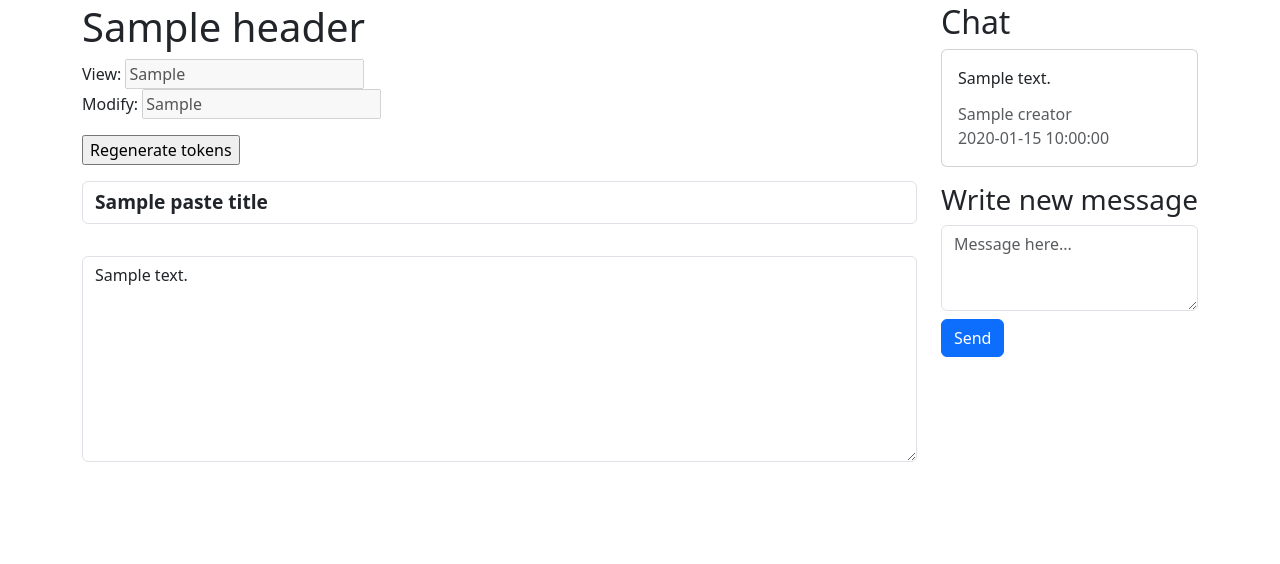
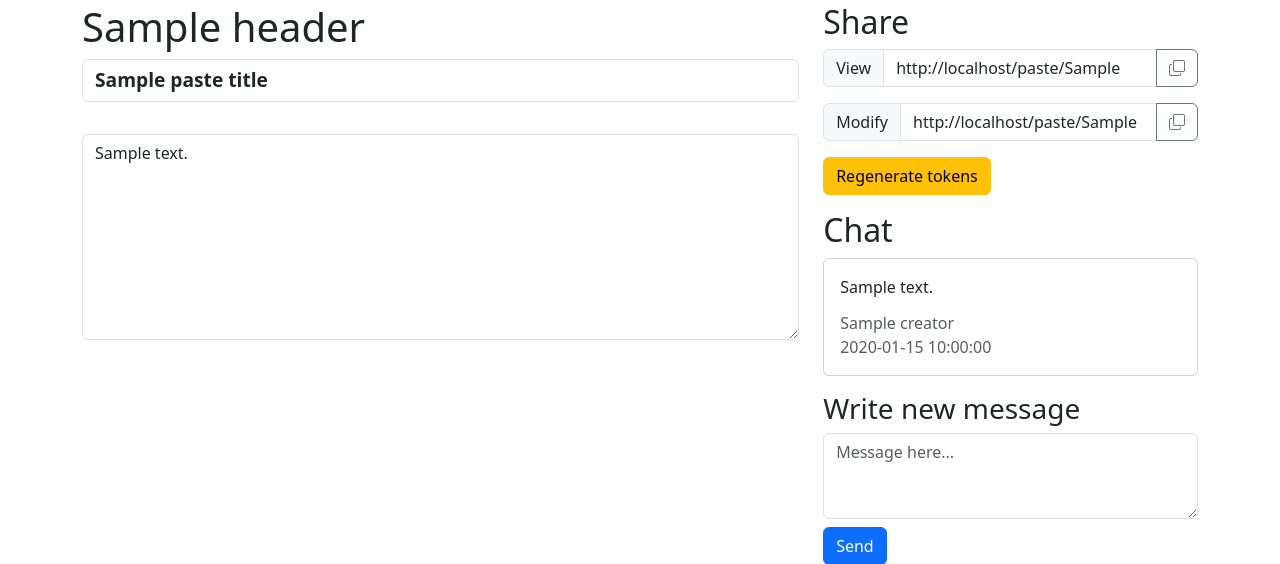
Before and after one commit to PyryL/toothpaste, a Flask app: template templates/paste.html in a window 1280 px wide. Shown: the part 53-617 px from the top of the page. Run offline with Flask 3, Linux system fonts and the light colour scheme; the template is opened without the code that fills it: most values are stand-ins (such as "Sample title", 1, 10 or a date in 2020).

Commit message:
redesigned token UI

```diff
--- /dev/null
+++ b/static/paste.js
@@ -0,0 +1,19 @@
+
+// substitute view and modify tokens to direct URL links
+document.addEventListener("DOMContentLoaded", () => {
+    for (let elementId of ["share-view", "share-modify"]) {
+        const element = document.querySelector(`#${elementId}`)
+        if (element === null) continue
+        element.value = `${location.origin}/paste/${element.value}`
+    }
+})
+
+/**
+ * @param {string} elementId Input element whose value to copy to clipboard.
+ */
+const copyInput = elementId => {
+    const value = document.querySelector(`#${elementId}`).value
+    navigator.clipboard.writeText(value)
+        .then(() => alert("Copied!"))
+        .catch(() => alert("Copying failed."))
+}
--- a/templates/paste.html
+++ b/templates/paste.html
@@ -7,19 +7,9 @@
         font-weight: 600;
     }
 </style>
+<script type="text/javascript" src="/static/paste.js"></script>
 {% endblock %}
 {% block content %}
-{% if share_view_token and share_modify_token %}
-<p>
-    <label for="share-view">View:</label>
-    <input id="share-view" value="{{ share_view_token }}" disabled><br>
-    <label for="share-modify">Modify:</label>
-    <input id="share-modify" value="{{ share_modify_token }}" disabled>
-    <form method="POST" action="/paste/regenerate-tokens/{{ modify_token }}">
-        <input type="submit" value="Regenerate tokens">
-    </form>
-</p>
-{% endif %}
 <form method="POST" action="/paste">
     <input type="hidden" name="modifyToken" value="{{ modify_token }}">
     {% if is_modify %}
@@ -87,6 +77,28 @@
 {% endif %}
 {% endblock %}
 {% block sidebar %}
+{% if share_view_token and share_modify_token %}
+<h2>Share</h2>
+<div class="input-group mb-3">
+    <span class="input-group-text">View</span>
+    <input type="url" id="share-view" class="form-control" value="{{ share_view_token }}">
+    <button type="button" class="btn btn-outline-secondary" onclick="copyInput('share-view')">
+        <i class="bi bi-copy"></i>
+    </button>
+</div>
+<div class="input-group mb-3">
+    <span class="input-group-text">Modify</span>
+    <input type="url" id="share-modify" class="form-control" value="{{ share_modify_token }}">
+    <button type="button" class="btn btn-outline-secondary" onclick="copyInput('share-modify')">
+        <i class="bi bi-copy"></i>
+    </button>
+</div>
+<div class="mb-3">
+    <form method="POST" action="/paste/regenerate-tokens/{{ modify_token }}">
+        <input type="submit" class="btn btn-warning" value="Regenerate tokens">
+    </form>
+</div>
+{% endif %}
 {% if chat_token %}
 <h2>Chat</h2>
 {% for message in chat_messages %}
```
